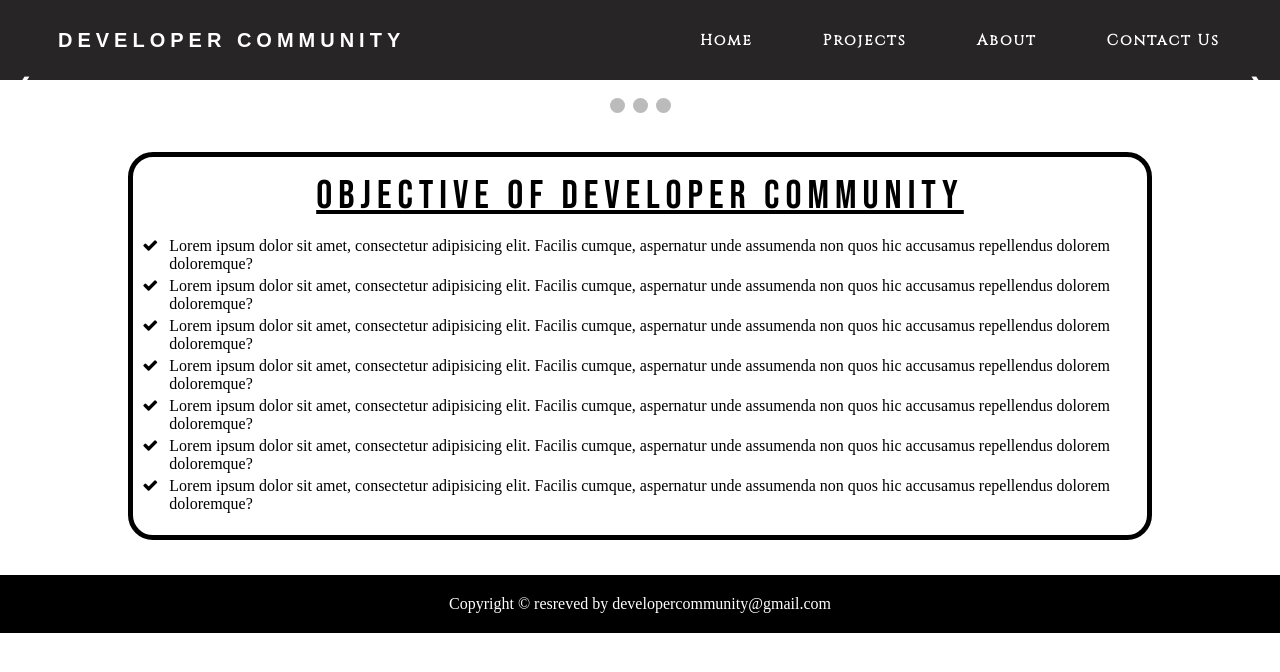
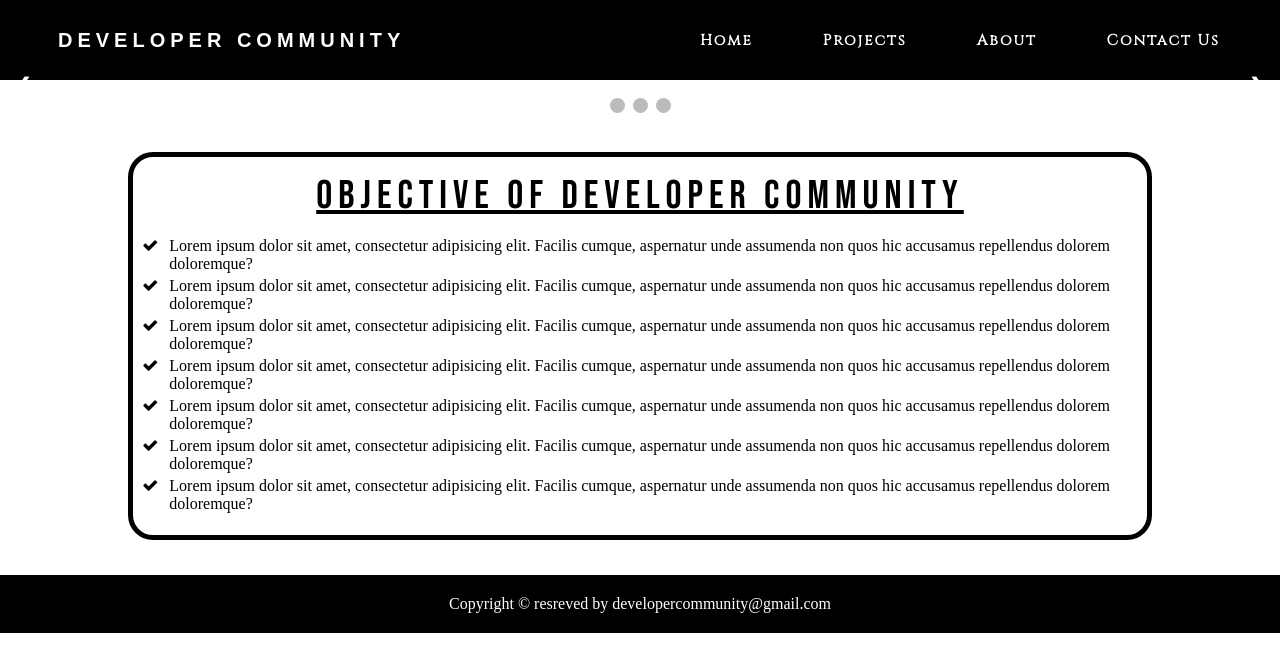
Before and after one commit to Developer-Co/Our-Website, a plain HTML site: page index.html in a window 1280 px wide. Drawn offline with Linux system fonts and the light colour scheme; files whose address does not match are found by name.

Commit message:
Update style.css

```diff
--- a/style.css
+++ b/style.css
@@ -1,9 +1,6 @@
 @import url('https://fonts.googleapis.com/css2?family=Alfa+Slab+One&display=swap');
 @import url('https://fonts.googleapis.com/css2?family=Cinzel&display=swap');
 @import url('https://fonts.googleapis.com/css2?family=Bebas+Neue&display=swap');
-
-
-
 
 
 *{
@@ -16,7 +13,7 @@ nav{
   justify-content: space-around;
   align-items: center;
   min-height: 10vh;
-  background-color: #171515ed;
+  background-color: black;
   font-family: 'Alfa Slab One', cursive;
 }
 
@@ -194,6 +191,7 @@ section ul li {
 /* footer css */
 
 .text-center {
+  bottom:0%;
   display: flex;
   justify-content: center;
   background-color: black;
```
